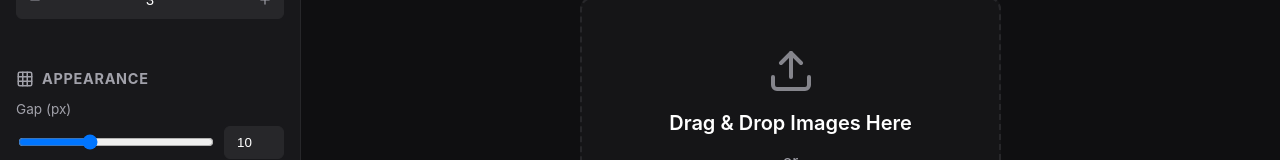
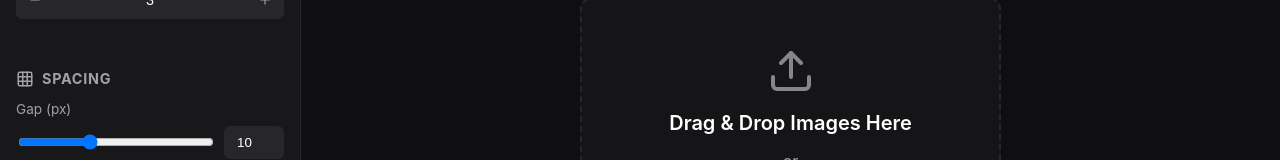
Before and after one commit to senu3/Image-Grid-Combine, a React (Vite) app: page / in a window 1280 px wide. Shown: the part 288-448 px from the top of the page. Built offline with nearby package versions, Linux system fonts and the light colour scheme.

Commit message:
feat:セクション名 AppearanceをSpacingに変更

```diff
--- a/src/components/ControlPanel.jsx
+++ b/src/components/ControlPanel.jsx
@@ -46,10 +46,10 @@ export default function ControlPanel({ settings, onSettingsChange, isOpen = true
                     Layout
                 </button>
                 <button
-                    className={`tab-btn ${activeTab === 'appearance' ? 'active' : ''}`}
-                    onClick={() => handleTabChange('appearance')}
+                    className={`tab-btn ${activeTab === 'spacing' ? 'active' : ''}`}
+                    onClick={() => handleTabChange('spacing')}
                 >
-                    Appearance
+                    Spacing
                 </button>
                 <button
                     className={`tab-btn ${activeTab === 'advanced' ? 'active' : ''}`}
@@ -127,8 +127,8 @@ export default function ControlPanel({ settings, onSettingsChange, isOpen = true
                 )}
             </div>
 
-            <div className={`section ${activeTab === 'appearance' ? 'active' : ''}`}>
-                <h3><Grid3x3 size={18} /> Appearance</h3>
+            <div className={`section ${activeTab === 'spacing' ? 'active' : ''}`}>
+                <h3><Grid3x3 size={18} /> Spacing</h3>
                 <div className="input-group">
                     <label>Gap (px)</label>
                     <div style={{ display: 'flex', gap: '8px', alignItems: 'center' }}>
```
